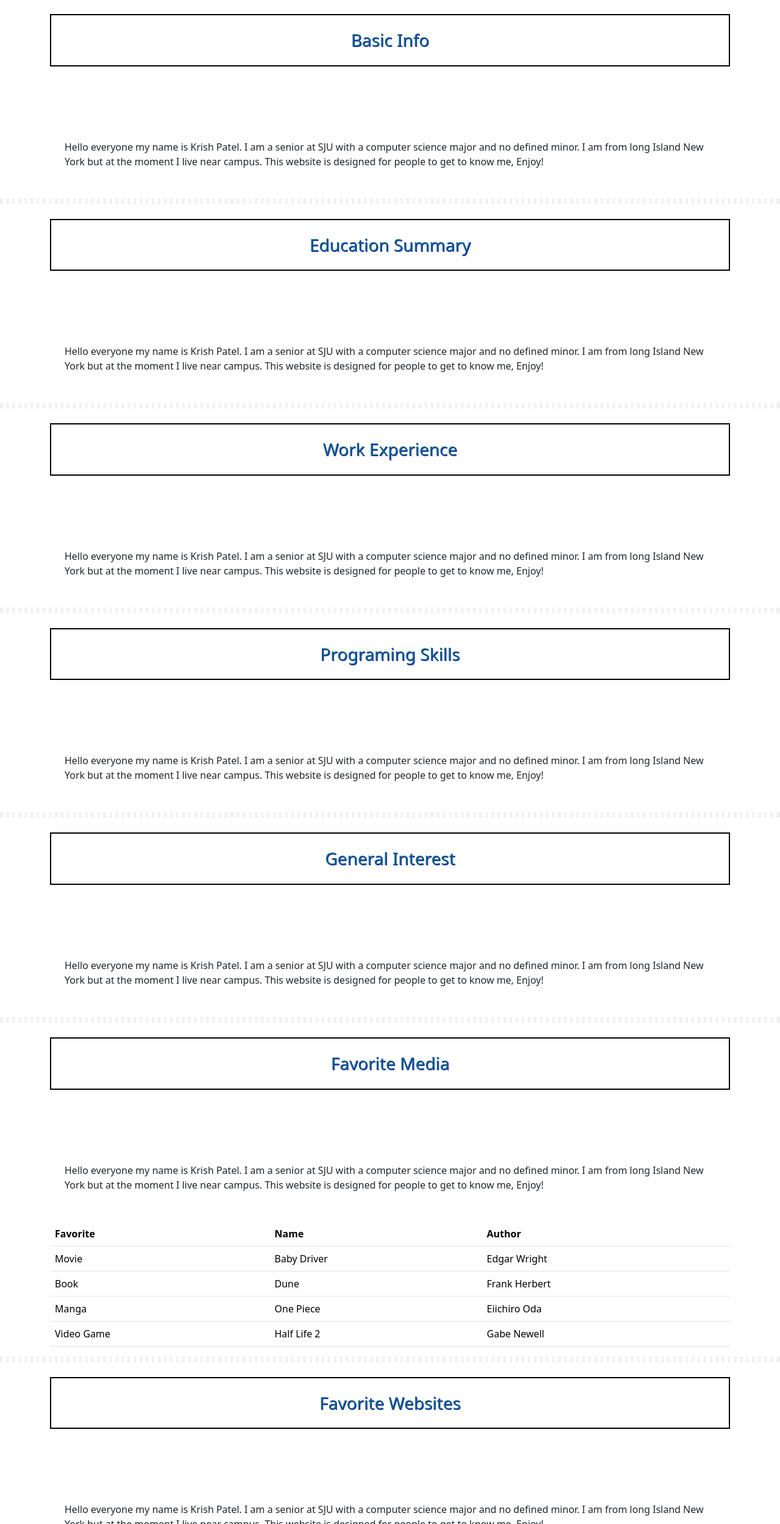
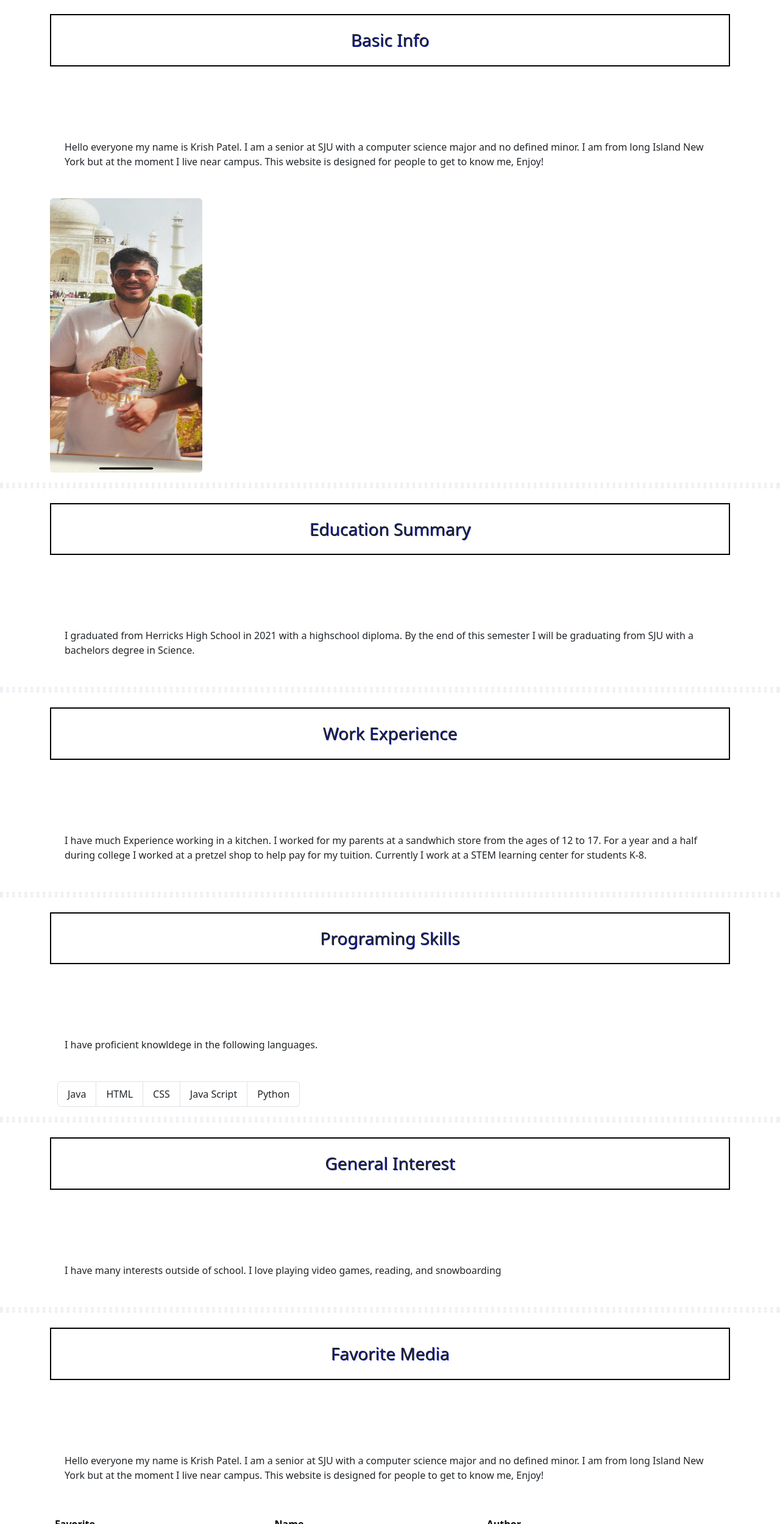
Before and after one commit to krishPatelCode/bootstraps, a plain HTML site: page index.html in a window 1280 px wide. Shown: the part 301-2800 px from the top of the page at 61% size. Drawn offline with nearby package versions, Linux system fonts and the light colour scheme.

Commit message:
pushing finla changes

```diff
--- /dev/null
+++ b/bootstrapstyle.css
@@ -0,0 +1,45 @@
+
+  #fav_web_links{
+    display: flex;
+    justify-content: space-between;
+    text-align: center;
+
+  }
+
+  #otherLinks:hover{
+    color: rgb(217, 11, 11);
+    background-color:  rgb(255, 255, 255);
+  }
+
+  .nav-link:hover{
+    color: white;
+    background-color:  rgb(16, 130, 187);
+
+  }
+  .Hozline2{
+
+     border: 5px dotted rgba(155, 137, 169, 0.515);
+  }
+  h3{
+    color: rgba(13, 105, 109, 0.885);
+    border: 2px solid rgb(0,0,0);
+    border-color: #000000;
+    background-color: rgb(255, 255, 255);
+    top: 10px;
+    left: 10px;
+    padding: 10px;
+    text-align: center;
+    text-shadow: 1px 1px rgb(15, 24, 201);
+
+  }
+  h1{
+    color: rgba(13, 105, 109, 0.885);
+    border: 2px solid rgb(0,0,0);
+    border-color: #000000;
+    background-color: rgb(255, 255, 255);
+    top: 10px;
+    left: 10px;
+    padding: 10px;
+    text-align: center;
+    text-shadow: 1px 1px rgb(15, 24, 201);
+  }
--- a/index.html
+++ b/index.html
@@ -1,5 +1,6 @@
 <!doctype html>
 <html lang="en">
+  <link rel="stylesheet" href="bootstrapstyle.css">
   <head>
     <meta charset="utf-8">
     <meta name="viewport" content="width=device-width, initial-scale=1">
@@ -79,6 +80,9 @@
         </p>
         </div>
       </div>
+      <div class="container">
+        <img src="profile_picBS.jpg" class="rounded" alt="ME!" width="250" height="450">
+      </div>
       <hr class ="Hozline2">
 
 
@@ -96,9 +100,8 @@
 
         <div>
         <p class = "w-100 h-150 p-4 mb-4 mt-4">
-          Hello everyone my name is Krish Patel. I am a senior at SJU with a computer science major and no defined minor.
-           I am from long Island New York but at the moment I live near campus. This website is designed for people to get to know me, Enjoy!
-        </p>
+          I graduated from Herricks High School in 2021 with a highschool diploma.
+          By the end of this semester I will be graduating from SJU with a bachelors degree in Science.</p>
         </div>
       </div>
       <hr class ="Hozline2">
@@ -118,9 +121,8 @@
 
         <div>
         <p class = "w-100 h-150 p-4 mb-4 mt-4">
-          Hello everyone my name is Krish Patel. I am a senior at SJU with a computer science major and no defined minor.
-           I am from long Island New York but at the moment I live near campus. This website is designed for people to get to know me, Enjoy!
-        </p>
+          I have much Experience working in a kitchen. I worked for my parents at a sandwhich store from the ages of 12 to 17.
+           For a year and a half during college I worked at a pretzel shop to help pay for my tuition. Currently I work at a STEM learning center for students K-8.</p>
         </div>
       </div>
       <hr class ="Hozline2">
@@ -139,9 +141,19 @@
 
         <div>
         <p class = "w-100 h-150 p-4 mb-4 mt-4">
-          Hello everyone my name is Krish Patel. I am a senior at SJU with a computer science major and no defined minor.
-           I am from long Island New York but at the moment I live near campus. This website is designed for people to get to know me, Enjoy!
-        </p>
+          I have proficient knowldege in the following languages.</p>
+
+          <div class="container">
+            <ul class="list-group list-group-horizontal">
+              <li class="list-group-item">Java</li>
+              <li class="list-group-item">HTML</li>
+              <li class="list-group-item">CSS</li>
+              <li class="list-group-item">Java Script</li>
+              <li class="list-group-item">Python</li>
+            </ul>
+          </div>
+
+
         </div>
       </div>
       <hr class ="Hozline2">
@@ -161,8 +173,7 @@
 
         <div>
         <p class = "w-100 h-150 p-4 mb-4 mt-4">
-          Hello everyone my name is Krish Patel. I am a senior at SJU with a computer science major and no defined minor.
-           I am from long Island New York but at the moment I live near campus. This website is designed for people to get to know me, Enjoy!
+          I have many interests outside of school. I love playing video games, reading, and snowboarding
         </p>
         </div>
       </div>
@@ -190,7 +201,7 @@
       <div class="container">
         <table id="mediaTable" class="table table-hover">
           <thead>
-            <tr>
+            <tr class="bg-success text-white">
               <th>Favorite</th>
               <th>Name</th>
               <th>Author</th>
@@ -237,11 +248,15 @@
 
         <div>
         <p class = "w-100 h-150 p-4 mb-4 mt-4">
-          Hello everyone my name is Krish Patel. I am a senior at SJU with a computer science major and no defined minor.
-           I am from long Island New York but at the moment I live near campus. This website is designed for people to get to know me, Enjoy!
+          Some links to my favorite websites
         </p>
         </div>
       </div>
+      <a id = "fav_web_links" href="https://www.youtube.com/" class="btn btn-danger p-4 mb-4 mt-4  " role="button" target="_blank">Youtube</a>
+      <a id = "fav_web_links" href="https://mangapill.com/" class="btn btn-primary p-4 mb-4 mt-4 " role="button" target="_blank">Manga</a>
+      <a id = "fav_web_links" href="https://www.nytimes.com/" class="btn btn-dark p-4 mb-4 mt-4 " role="button" target="_blank">NYT</a>
+
+
       <hr class ="Hozline2">
 
 
@@ -275,46 +290,5 @@
 
 
   </body>
-  <style>
 
-
-
-  #otherLinks:hover{
-    color: rgb(217, 11, 11);
-    background-color:  rgb(255, 255, 255);
-  }
-
-  .nav-link:hover{
-    color: white;
-    background-color:  rgb(16, 130, 187);
-  }
-  .Hozline2{
-
-     border: 5px dotted rgba(155, 137, 169, 0.515);
-  }
-  h3{
-    color: rgba(13, 105, 109, 0.885);
-    border: 2px solid rgb(0,0,0);
-    border-color: #000000;
-    background-color: rgb(255, 255, 255);
-    top: 10px;
-    left: 10px;
-    padding: 10px;
-    text-align: center;
-    text-shadow: 1px 1px rgb(15, 24, 201);
-
-  }
-  h1{
-    color: rgba(13, 105, 109, 0.885);
-    border: 2px solid rgb(0,0,0);
-    border-color: #000000;
-    background-color: rgb(255, 255, 255);
-    top: 10px;
-    left: 10px;
-    padding: 10px;
-    text-align: center;
-    text-shadow: 1px 1px rgb(15, 24, 201);
-  }
-
-  </style>
 </html>
```
